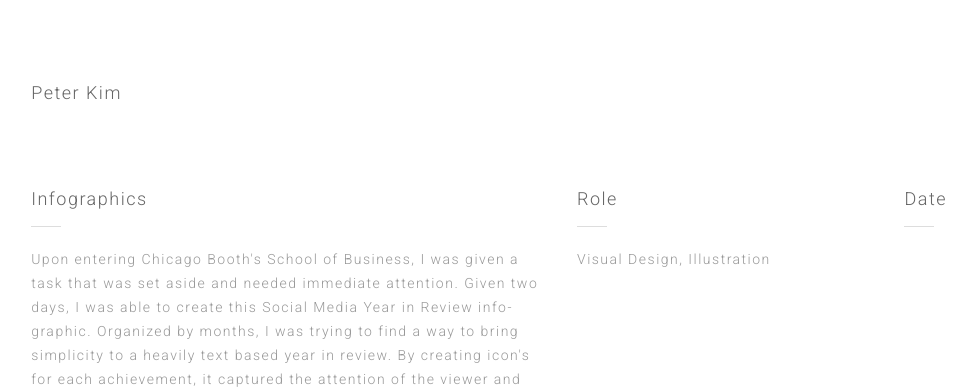
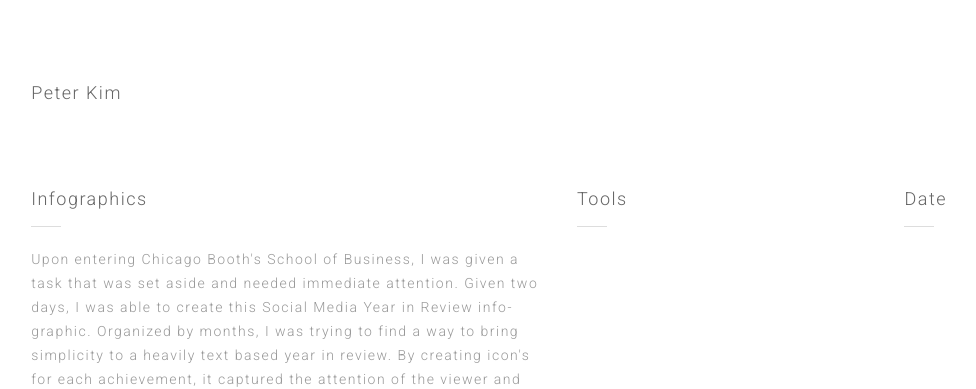
Before and after one commit to sharpiechen/portfolio, a Jekyll site: the page built from _posts/2016-10-14-infographics.markdown, in a window 1280 px wide. Shown: the top 389 px of the page, without its empty margins (78-1054 px from the left). Built offline with Jekyll 4.4.1, drawn with Linux system fonts in a browser that asks for light colours.

Commit message:
Update post.html

```diff
--- a/_layouts/post.html
+++ b/_layouts/post.html
@@ -14,10 +14,10 @@ layout: default
             </div>
         </div>
         <div class="col-sm-3 col-sm-offset-0 col-xs-10 col-xs-offset-1 section__container--2col-right">
-            <div class="text__header">Role</div>
+            <div class="text__header">Tools</div>
             <div class="header__border--bottom"></div>
             <div class="text__body">
-            	{{ page.categories }}
+            	{{ page.tools }}
             </div>
         </div>
         <div class="col-sm-2 col-sm-offset-0 col-xs-10 col-xs-offset-1 section__container--2col-right">
```
